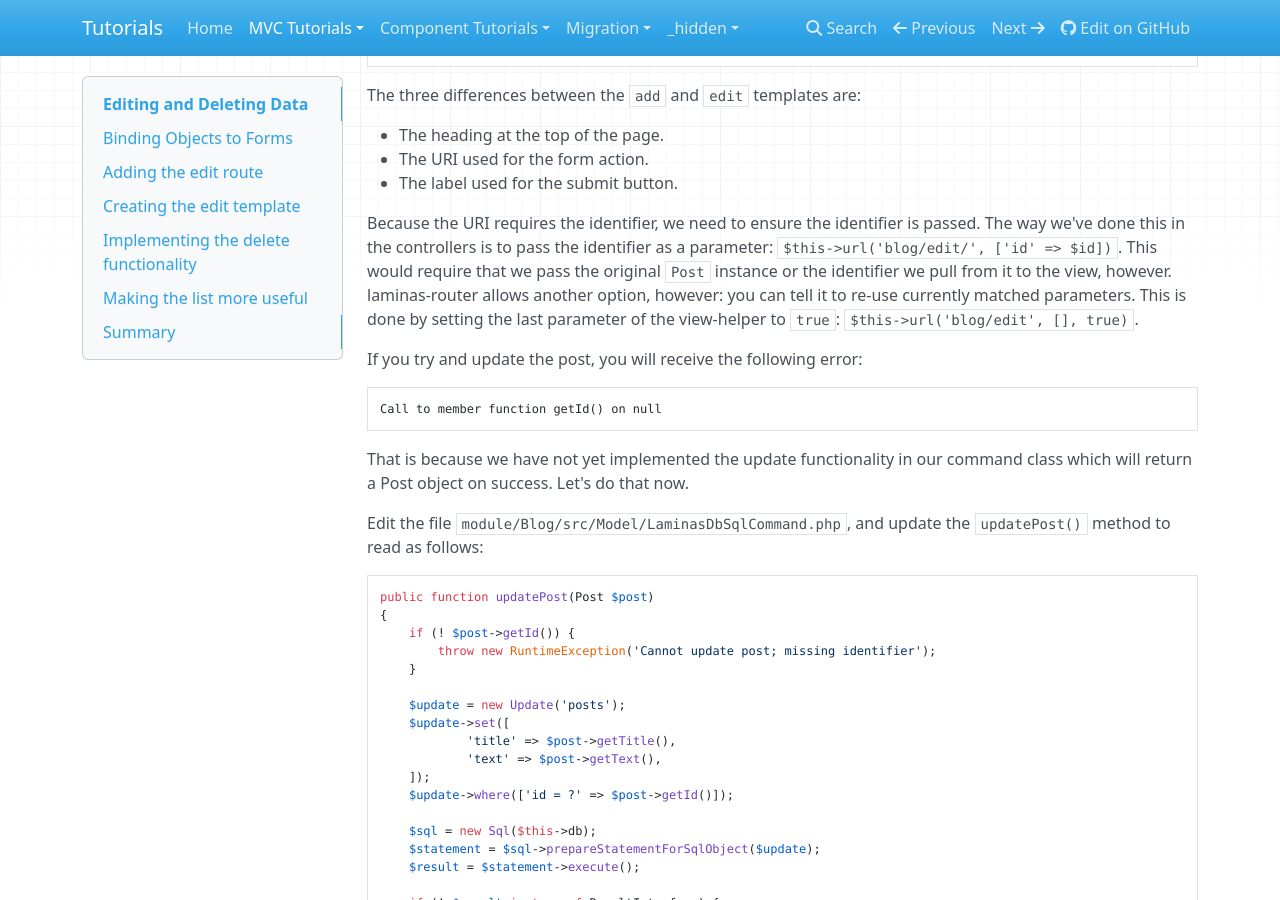
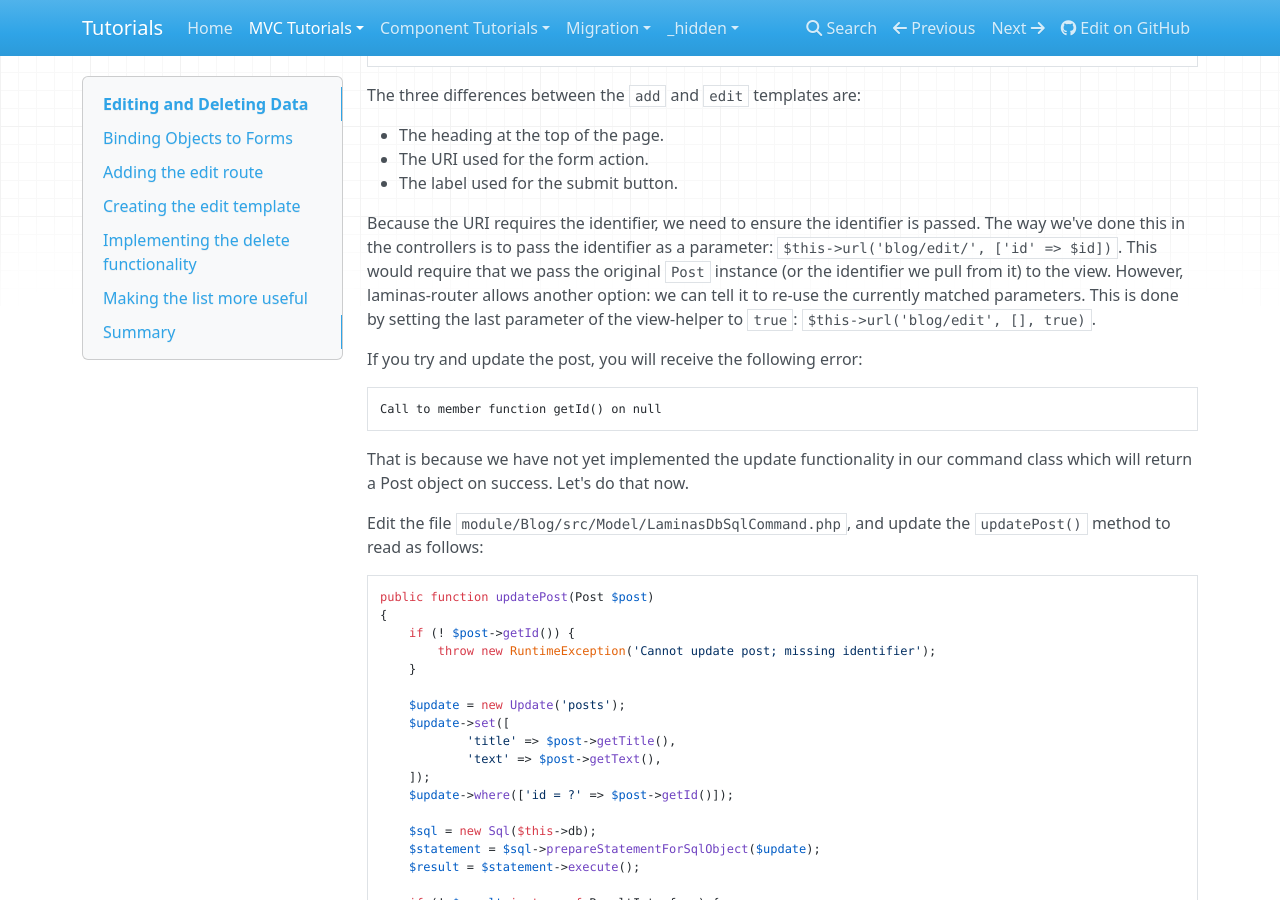
Before and after one commit to laminas/tutorials, an MkDocs documentation site: the page built from docs/book/in-depth-guide/data-binding.md, in a window 1280 px wide and 900 px high, scrolled down 5553 px. Built offline with MkDocs 1.6.1, drawn with Linux system fonts in a browser that asks for light colours; nearby versions of some CDN libraries.

Commit message:
The paragraph about using currently matched parameters is a bit difficult to read and I propose that we edit it in this way. The tutorial suggests that Laminas\EventManager\EventManagerInterface::setIdentifiers() method accepts a string but the code suggests that it only accepts an array.
Signed-off-by: Alex Ivaylov <alexgornishki@gmail.com>

```diff
--- a/docs/book/in-depth-guide/data-binding.md
+++ b/docs/book/in-depth-guide/data-binding.md
@@ -317,10 +317,10 @@ The three differences between the `add` and `edit` templates are:
 Because the URI requires the identifier, we need to ensure the identifier is
 passed. The way we've done this in the controllers is to pass the identifier as
 a parameter: `$this->url('blog/edit/', ['id' => $id])`. This would require that
-we pass the original `Post` instance or the identifier we pull from it to the
-view, however. laminas-router allows another option, however: you can tell it to
-re-use currently matched parameters.  This is done by setting the last parameter
-of the view-helper to `true`: `$this->url('blog/edit', [], true)`.
+we pass the original `Post` instance (or the identifier we pull from it) to
+the view. However, laminas-router allows another option: we can tell it to
+re-use the currently matched parameters. This is done by setting the last
+parameter of the view-helper to `true`: `$this->url('blog/edit', [], true)`.
 
 If you try and update the post, you will receive the following error:
 
```
Also changed, not shown: docs/book/event-manager.md (+3 -3 lines).
